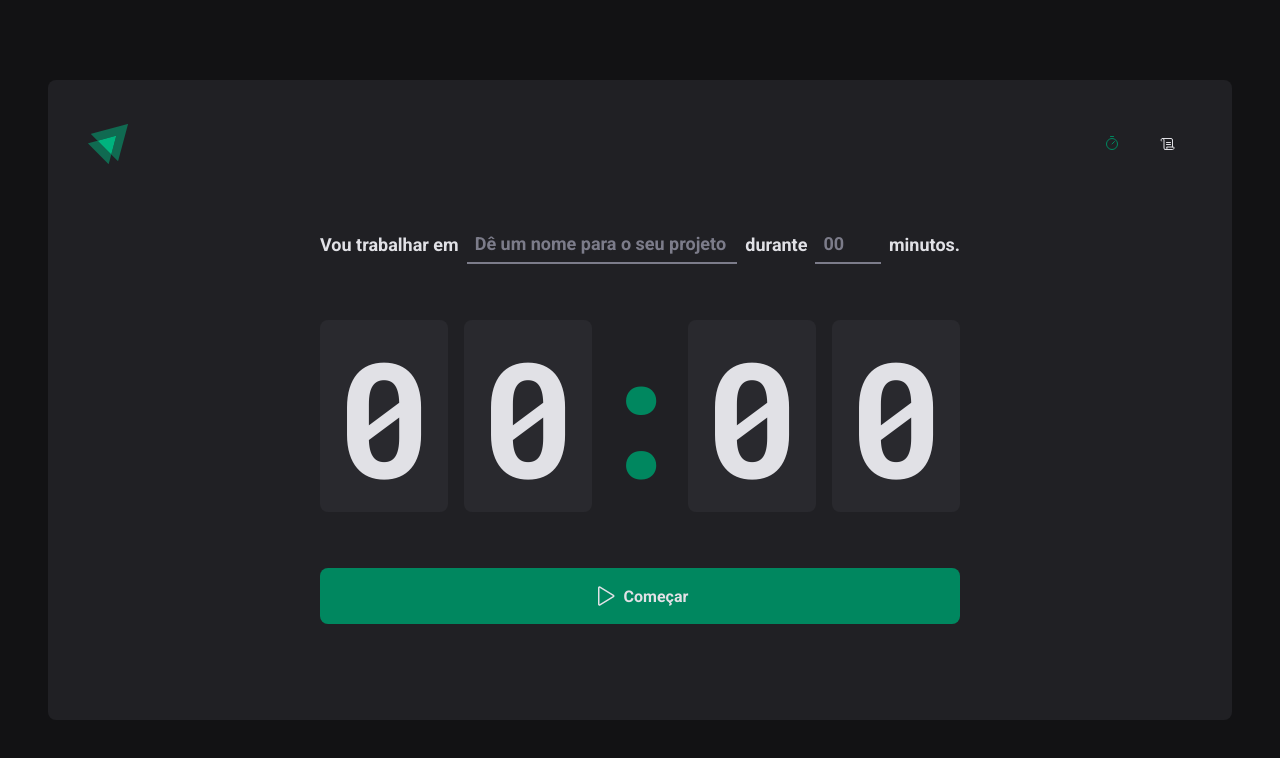
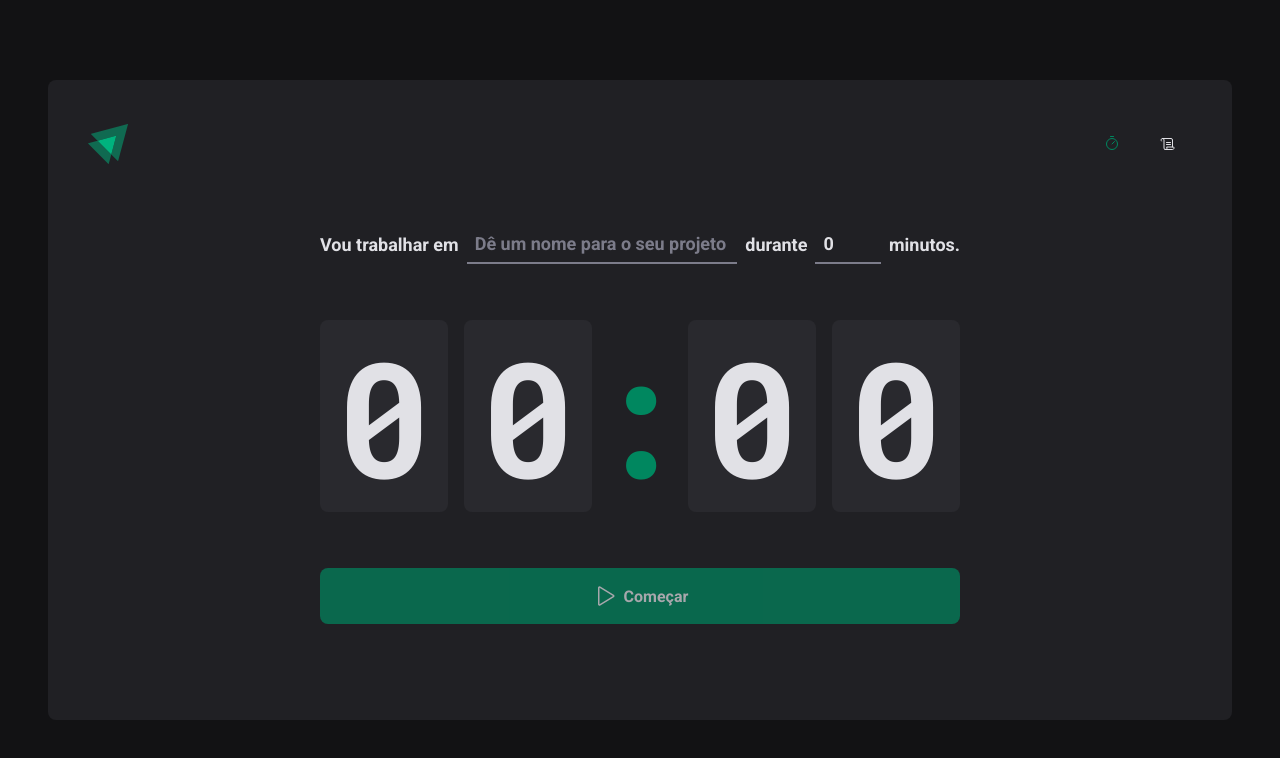
Before and after one commit to AndersonNascimentoAFSN/02-ignite-timer, a React (Vite) app: page / in a window 1280 px wide. Shown: the top 758 px of the page. Built offline with nearby package versions, Linux system fonts and the light colour scheme.

Commit message:
add validation form

```diff
--- a/package.json
+++ b/package.json
@@ -10,13 +10,16 @@
     "lint:fix": "npx eslint src --ext .ts,.tsx --fix"
   },
   "dependencies": {
+    "@hookform/resolvers": "^2.9.5",
     "@tippyjs/react": "^4.2.6",
     "phosphor-react": "^1.4.1",
     "react": "^18.0.0",
     "react-dom": "^18.0.0",
+    "react-hook-form": "^7.33.1",
     "react-router-dom": "6",
     "react-tooltip": "^4.2.21",
-    "styled-components": "^5.3.5"
+    "styled-components": "^5.3.5",
+    "zod": "^3.17.3"
   },
   "devDependencies": {
     "@rocketseat/eslint-config": "^1.1.3",
--- a/src/pages/Home/index.tsx
+++ b/src/pages/Home/index.tsx
@@ -1,4 +1,8 @@
 import { Play } from 'phosphor-react'
+import { useForm } from 'react-hook-form'
+import { zodResolver } from '@hookform/resolvers/zod'
+import * as zod from 'zod'
+
 import {
   CountDownContainer,
   FormContainer,
@@ -9,10 +13,43 @@ import {
   TaskInput,
 } from './styles'
 
+const newCycloFormValidationSchema = zod.object({
+  task: zod.string().min(1, 'Informe a tarefa'),
+  minutesAmount: zod
+    .number()
+    .min(5, 'O valor deve ser maior ou igual a 5')
+    .max(999, 'O valor deve ser menor ou igual a 999')
+    .step(5),
+})
+
+// type newCycloFormData = typeof newCycloFormValidationSchema
+
+// interface newCycleFormData {
+//   task: string
+//   minutesAmount: number
+// }
+
+type newCycloFormData = zod.infer<typeof newCycloFormValidationSchema>
+
 export function Home() {
+  const { register, handleSubmit, watch /* formState */ } =
+    useForm<newCycloFormData>({
+      resolver: zodResolver(newCycloFormValidationSchema),
+      defaultValues: {
+        task: '',
+        minutesAmount: 0,
+      },
+    })
+
+  function handleCreateNewCyclo(data: newCycloFormData) {
+    console.log(data)
+  }
+
+  const isSubmitDisabled = !watch('task') || !watch('minutesAmount')
+
   return (
     <HomeContainer>
-      <form action="">
+      <form action="" onSubmit={handleSubmit(handleCreateNewCyclo)}>
         <FormContainer>
           <label htmlFor="task">Vou trabalhar em</label>
           <TaskInput
@@ -20,6 +57,7 @@ export function Home() {
             type="text"
             placeholder="Dê um nome para o seu projeto"
             list="task-suggestions"
+            {...register('task')}
           />
 
           <datalist id="task-suggestions">
@@ -32,10 +70,11 @@ export function Home() {
           <MinutesAmountInput
             type="number"
             id="minutesAmount"
-            min={1}
+            min={5}
+            step={5}
             max={999}
-            step={5}
             placeholder="00"
+            {...register('minutesAmount', { valueAsNumber: true })}
           />
 
           <span>minutos.</span>
@@ -49,7 +88,7 @@ export function Home() {
           <span>0</span>
         </CountDownContainer>
 
-        <StartCountButton type="submit">
+        <StartCountButton type="submit" disabled={isSubmitDisabled}>
           <Play size={24} />
           Começar
         </StartCountButton>
```
Also changed, not shown: 1 other file (tests, documents, lock files or other folders).
